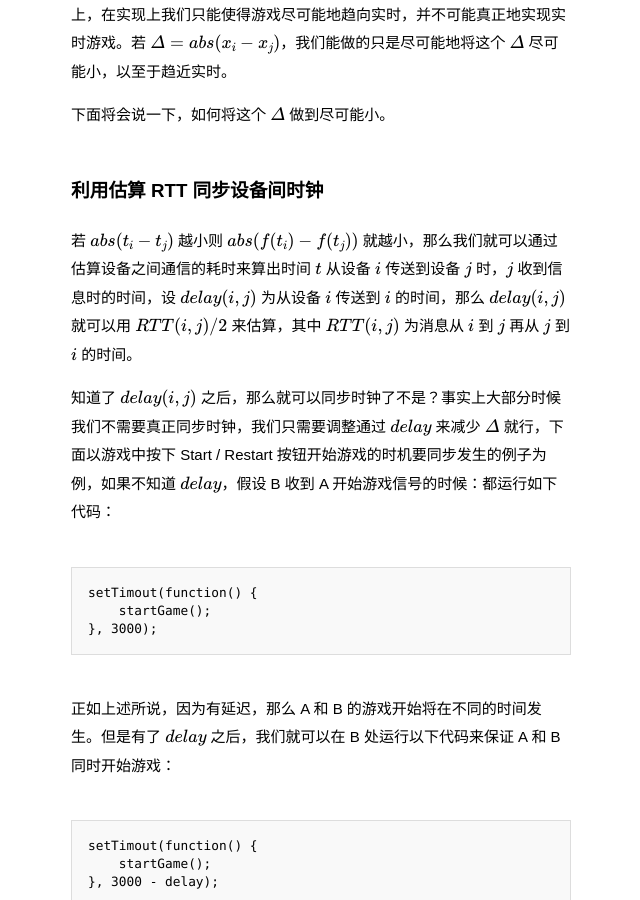
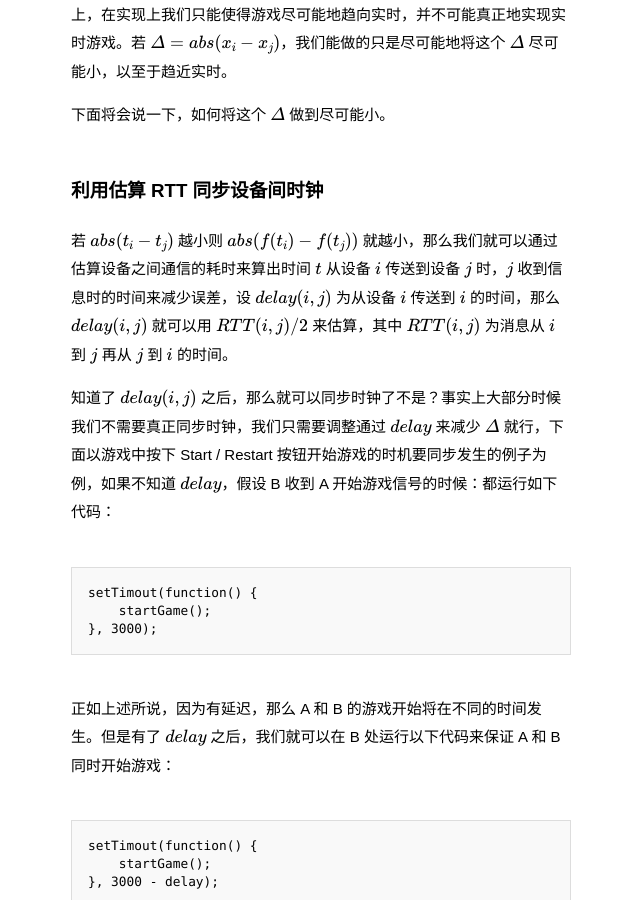
Before and after one commit to jo32/jo32.github.io, a Jekyll site: the page built from _posts/2015-09-25-how-to-write-a-realtime-multi-devices-game.md, in a window 1280 px wide and 900 px high, scrolled down 2281 px. Shown: the whole window, without its empty margins (319-959 px from the left). Built offline with Jekyll 4.4.1, drawn with Linux system fonts in a browser that asks for light colours; some web fonts are replaced; formulas are drawn with MathJax 3.

Commit message:
fix typo

````diff
--- a/_posts/2015-09-25-how-to-write-a-realtime-multi-devices-game.md
+++ b/_posts/2015-09-25-how-to-write-a-realtime-multi-devices-game.md
@@ -45,19 +45,23 @@ http://static.aliyun.jiangdl.com:10080/double-pong/index.html?side=left
 
 ### 利用估算 RTT 同步设备间时钟
 
-若 $$abs(t_i - t_j)$$ 越小则 $$abs(f(t_i) - f(t_j))$$ 就越小，那么我们就可以通过估算设备之间通信的耗时来算出时间 $$t$$ 从设备 $$i$$ 传送到设备 $$j$$ 时，$$j$$ 收到信息时的时间，设 $$delay(i, j)$$ 为从设备 $$i$$ 传送到 $$i$$ 的时间，那么 $$delay(i, j)$$ 就可以用 $$RTT(i, j)/2$$ 来估算，其中 $$RTT(i, j)$$ 为消息从 $$i$$ 到 $$j$$ 再从 $$j$$ 到 $$i$$ 的时间。
+若 $$abs(t_i - t_j)$$ 越小则 $$abs(f(t_i) - f(t_j))$$ 就越小，那么我们就可以通过估算设备之间通信的耗时来算出时间 $$t$$ 从设备 $$i$$ 传送到设备 $$j$$ 时，$$j$$ 收到信息时的时间来减少误差，设 $$delay(i, j)$$ 为从设备 $$i$$ 传送到 $$i$$ 的时间，那么 $$delay(i, j)$$ 就可以用 $$RTT(i, j)/2$$ 来估算，其中 $$RTT(i, j)$$ 为消息从 $$i$$ 到 $$j$$ 再从 $$j$$ 到 $$i$$ 的时间。
 
 知道了 $$delay(i, j)$$ 之后，那么就可以同步时钟了不是？事实上大部分时候我们不需要真正同步时钟，我们只需要调整通过 $$delay$$ 来减少 $$Δ$$ 就行，下面以游戏中按下 Start / Restart 按钮开始游戏的时机要同步发生的例子为例，如果不知道 $$delay$$，假设 B 收到 A 开始游戏信号的时候：都运行如下代码：
 
-    setTimout(function() {
-        startGame();
-    }, 3000);
+```
+setTimout(function() {
+    startGame();
+}, 3000);
+```
 
 正如上述所说，因为有延迟，那么 A 和 B 的游戏开始将在不同的时间发生。但是有了 $$delay$$ 之后，我们就可以在 B 处运行以下代码来保证 A 和 B 同时开始游戏：
 
-    setTimout(function() {
-        startGame();
-    }, 3000 - delay);
+```
+setTimout(function() {
+    startGame();
+}, 3000 - delay);
+```
 
 ### 如何获取 RTT
 
````
